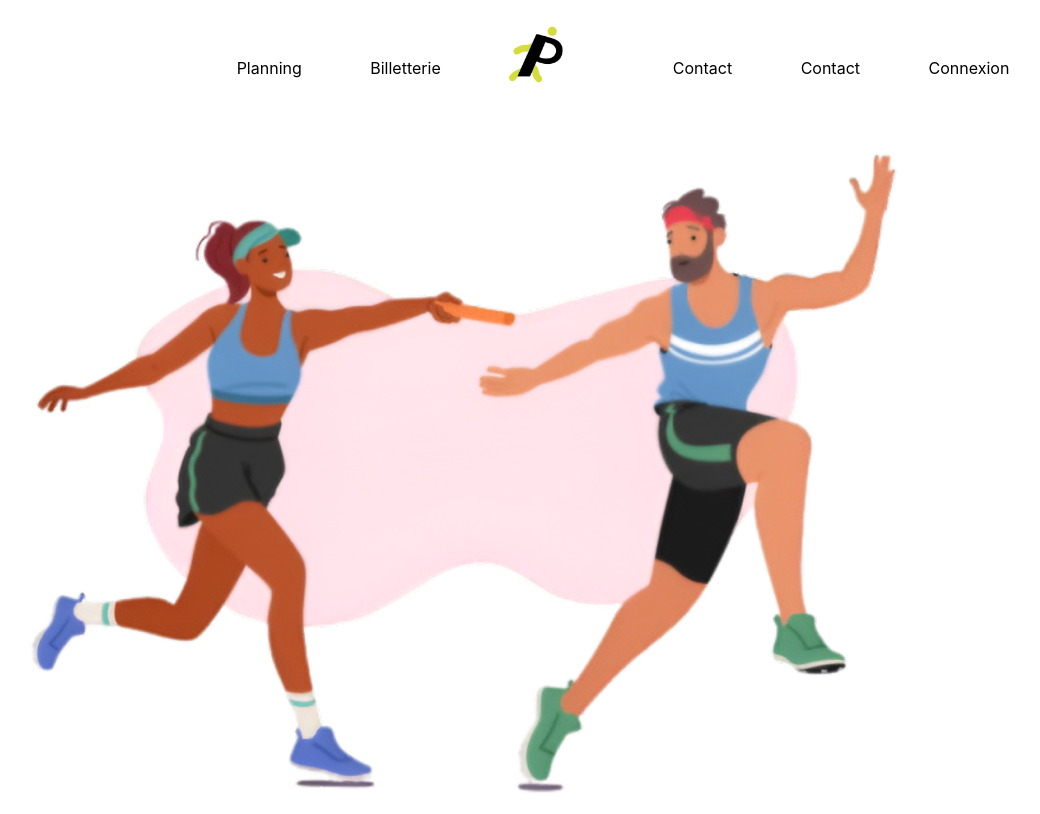
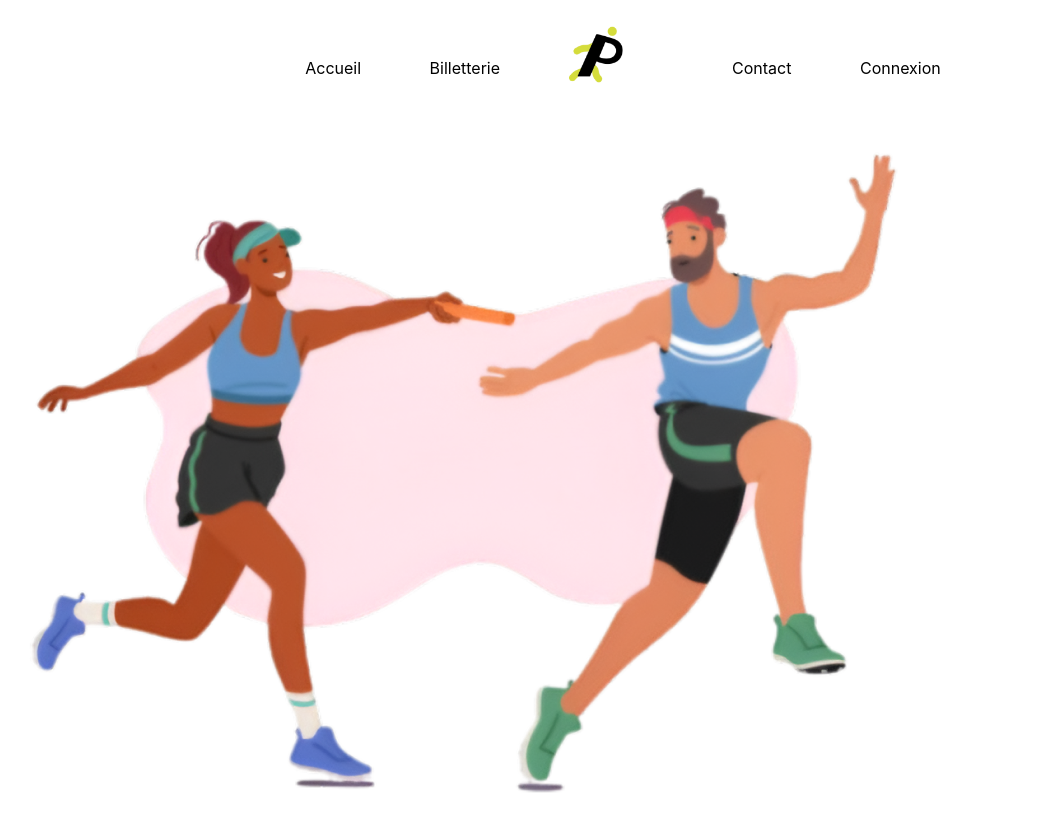
Before and after one commit to Bennirahh/piscine-vaise, a Symfony app: template templates/accueil.html.twig in a window 1280 px wide. Shown: the top 814 px of the page, without its empty margins (17-1057 px from the left). Run offline with Twig, Linux system fonts and the light colour scheme; the template is opened without the code that fills it, so the values that code supplies are empty; form fields are guessed from the names that the template uses; style sheets or scripts are compiled from the project's sources; some libraries are stand-ins or nearby versions.

Commit message:
Header dynaùique si l'utilisateur est connecté ou non

```diff
--- a/templates/base.html.twig
+++ b/templates/base.html.twig
@@ -5,7 +5,7 @@
             <div class="header-navbar">
                 <ul {% if app.request.get('_route') in ['billetterie', 'profil', 'profiledit'] %} style="background-color: white; padding-top: 10px; margin: 0;" {% endif %}>
                     <li>
-						<a class="header-liens" href="{{ path('accueil') }}#accueil-calendrier">Planning</a>
+                        <a class="header-lien" href="{{ path('accueil') }}">Accueil</a>
                     </li>
                     <li>
                         <a class="header-liens" href="{{ path('billetterie') }}">Billetterie</a>
@@ -19,11 +19,11 @@
                         <a class="header-liens" href="{{ path('accueil') }}#accueil-contact">Contact</a>
                     </li>
                     <li>
-						<a class="header-liens" href="{{ path('accueil') }}#contactSection">Contact</a>
-					</li>
-
-					<li>
+                        {% if app.user %}
+                            <a class="header-liens" href="{{ path('profil') }}">Profil</a>
+                        {% else %}
                             <a class="header-liens" href="{{ path('login') }}">Connexion</a>
+                        {% endif %}
                     </li>
                 </ul>
             </div>
@@ -33,9 +33,7 @@
             <div class="footer-content">
                 <div class="footer">
                     <div class="footer-case">
-					<li>
-                    </li>
-						<a class="footer-lien" href="{{ path('accueil') }}#accueil-contact">Contact</a>
+                        <a class="footer-lien" href="{{ path('accueil') }}">Accueil</a>
                         <a class="footer-lien" href="{{ path('rgpd') }}">Politique de confidentialité</a>
                         <a class="footer-lien" href="{{ path('credits') }}">Crédits</a>
                     </div>
```
Lines whose indentation alone changed are shown as unchanged.
